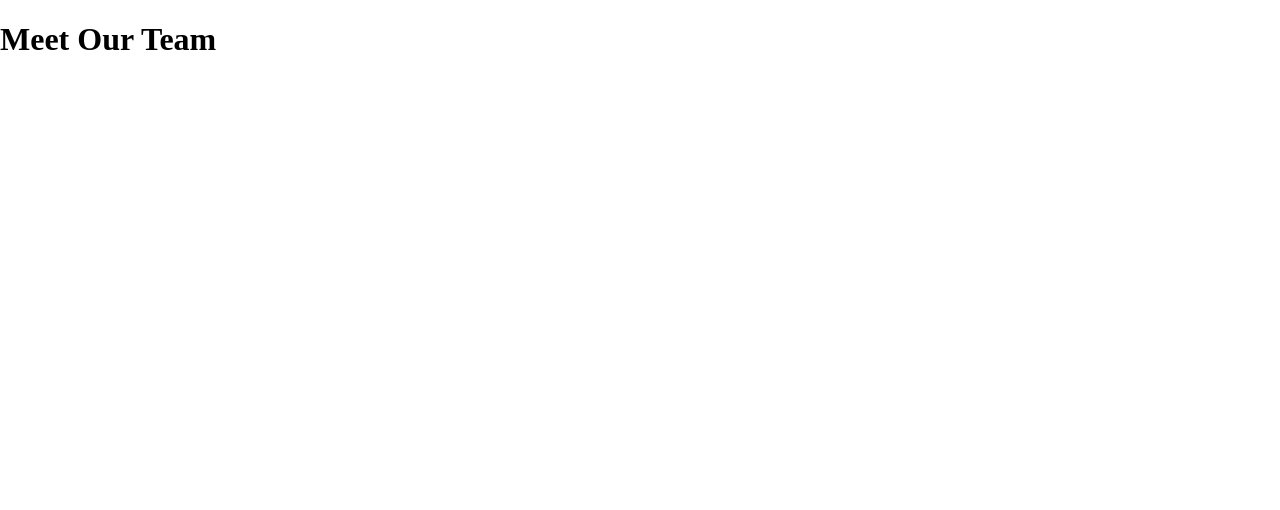
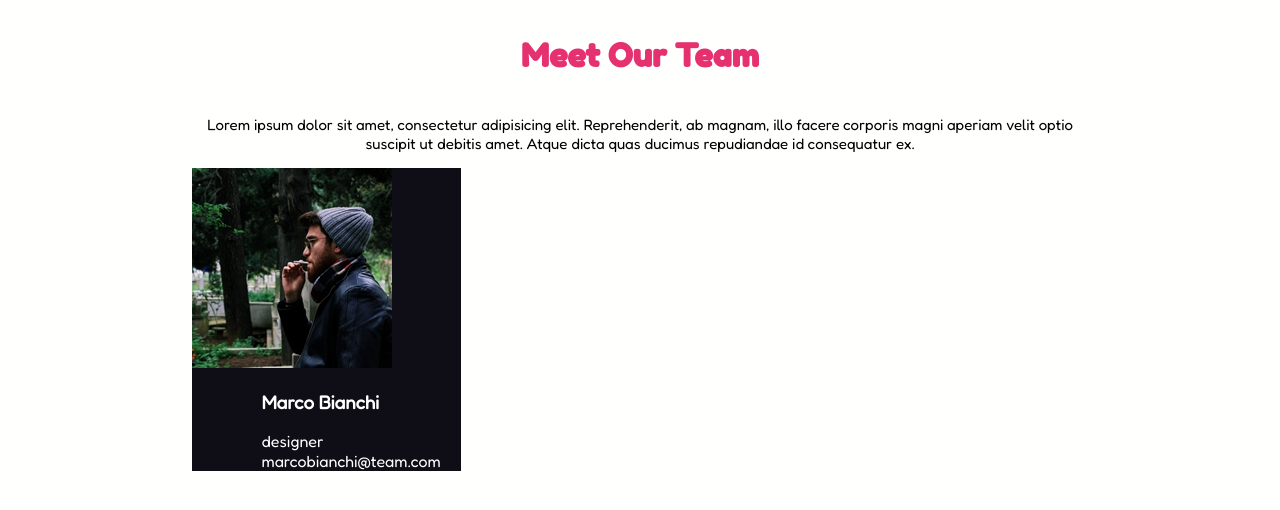
Before and after one commit to andreamastro98/html-css-float-cards, a plain HTML site: page index.html in a window 1280 px wide. Drawn offline with Linux system fonts and the light colour scheme.

Commit message:
Costruzione prima card

```diff
--- a/assets/css/style.css
+++ b/assets/css/style.css
@@ -2,8 +2,48 @@ body{
     margin: 0;
     padding: 0;
     box-sizing: border-box;
+    background-color: #fffffe;
+    font-family: 'Fredoka', sans-serif;
 }
 
 header{
+    height: 70px;
+    text-align: center;
+    padding: 15px 0;
+}
 
+h1{
+    color: #e53170;
+    font-family: 'Fredoka One', cursive;
 }
+
+.container{
+    width: 70%;
+    margin: auto;
+}
+
+p{
+    font-size: 15px;
+    text-align: center;
+}
+
+.clearfix::after{
+    display: table;
+    clear: both;
+}
+
+.first-card{
+    float: left;
+    background-color: #0f0e17;
+    width: 30%;
+}
+
+.img-card{
+    float: left;
+}
+
+.description-card{
+    float: right;
+    color: white;
+    padding-right: 20px;
+}
--- a/index.html
+++ b/index.html
@@ -6,16 +6,29 @@
     <meta name="viewport" content="width=device-width, initial-scale=1.0">
     <title>Float Card</title>
     <link rel="stylesheet" href="assets/css/style.css">
+
+    <!-- Fonts -->
     <link rel="preconnect" href="https://fonts.googleapis.com">
     <link rel="preconnect" href="https://fonts.gstatic.com" crossorigin>
-    <link href="https://fonts.googleapis.com/css2?family=Fredoka+One&display=swap" rel="stylesheet">
+    <link href="https://fonts.googleapis.com/css2?family=Fredoka&family=Fredoka+One&display=swap" rel="stylesheet">
 </head>
 <body>
     <header>
         <h1>Meet Our Team</h1>
     </header>
-    <div class="container">
-
+    <div class="container clearfix">
+        <p>Lorem ipsum dolor sit amet, consectetur adipisicing elit. Reprehenderit, ab magnam, illo facere corporis magni aperiam velit optio suscipit ut debitis amet. Atque dicta quas ducimus repudiandae id consequatur ex.</p>
+        <!-- 1 Card -->
+        <div class="first-card clearfix">
+            <div class="img-card">
+                <img src="assets/img/male1.png" alt="Marco Bianchi">
+            </div>
+            <div class="description-card">
+                <h3>Marco Bianchi</h3>
+                <span>designer</span><br>
+                <span>marcobianchi@team.com</span>
+            </div>
+        </div>
     </div>
 </body>
 </html>
```
